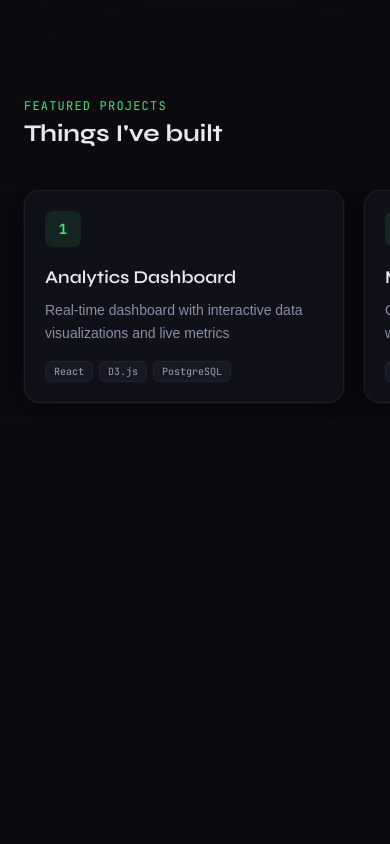
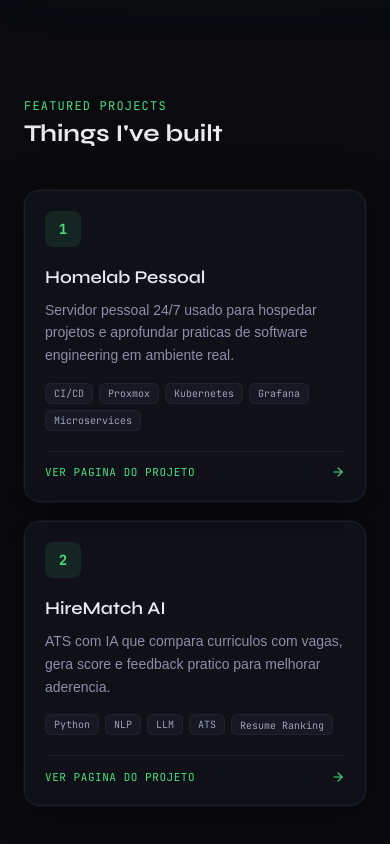
Before and after one commit to Netreck/Portfolio, a React (Vite) app in the folder web/: page /#about in a window 390 px wide. Shown: the part 1522-2366 px from the top of the page. Before the commit the page ends 2036 px from the top, so only its background shows below. Built offline with nearby package versions, Linux system fonts and the light colour scheme; no server answers; a web font is replaced by a local one.

Commit message:
adding project pages

```diff
--- a/web/src/App.tsx
+++ b/web/src/App.tsx
@@ -4,9 +4,21 @@ import ParticleField from './components/ParticleField'
 import Navbar from './components/Navbar'
 import Hero from './components/Hero'
 import Projects from './components/Projects'
+import ProjectPage from './components/ProjectPage'
+import { getProjectBySlug } from './data/projects'
 
 export default function App() {
+  const routeMatch = window.location.pathname.match(/^\/project\/([^/]+)\/?$/)
+  const projectSlug = routeMatch?.[1]
+  const activeProject = projectSlug ? getProjectBySlug(projectSlug) ?? null : null
+  const isProjectRoute = Boolean(routeMatch)
+
   useEffect(() => {
+    if (isProjectRoute) {
+      window.scrollTo({ top: 0, left: 0, behavior: 'auto' })
+      return
+    }
+
     if ('scrollRestoration' in window.history) {
       window.history.scrollRestoration = 'manual'
     }
@@ -23,7 +35,7 @@ export default function App() {
     requestAnimationFrame(() => {
       window.scrollTo({ top: 0, left: 0, behavior: 'auto' })
     })
-  }, [])
+  }, [isProjectRoute])
 
   return (
     <>
@@ -32,11 +44,17 @@ export default function App() {
       <div className="grain-overlay" />
       <div className="scanlines" />
 
-      <Navbar />
-      <main>
-        <Hero />
-        <Projects />
-      </main>
+      {isProjectRoute ? (
+        <ProjectPage project={activeProject} />
+      ) : (
+        <>
+          <Navbar />
+          <main>
+            <Hero />
+            <Projects />
+          </main>
+        </>
+      )}
     </>
   )
 }
--- /dev/null
+++ b/web/src/components/ProjectPage.tsx
@@ -0,0 +1,100 @@
+import { motion } from 'framer-motion'
+import { ArrowLeft, ExternalLink, Github } from 'lucide-react'
+import type { Project } from '../data/projects'
+
+interface ProjectPageProps {
+  project: Project | null
+}
+
+const ease = [0.22, 1, 0.36, 1] as [number, number, number, number]
+
+export default function ProjectPage({ project }: ProjectPageProps) {
+  if (!project) {
+    return (
+      <main className="relative z-10 min-h-screen px-6 pb-16 pt-24 md:px-12 lg:px-20">
+        <motion.div
+          initial={{ opacity: 0, y: 24 }}
+          animate={{ opacity: 1, y: 0 }}
+          transition={{ duration: 0.6, ease }}
+          className="mx-auto max-w-3xl rounded-3xl border border-dark-600/50 bg-dark-800/70 p-8 backdrop-blur-sm"
+        >
+          <p className="font-mono text-xs uppercase tracking-widest text-accent">Project</p>
+          <h1 className="mt-3 font-display text-3xl font-bold text-cream">Projeto nao encontrado</h1>
+          <p className="mt-4 text-sm leading-relaxed text-dark-300">
+            Nao foi possivel localizar esta pagina de projeto.
+          </p>
+          <a
+            href="/#projects"
+            className="mt-8 inline-flex items-center gap-2 rounded-xl border border-dark-600/70 bg-dark-900/60 px-4 py-2 font-mono text-xs uppercase tracking-wider text-cream-muted transition-colors hover:border-accent/45 hover:text-accent"
+          >
+            <ArrowLeft size={14} />
+            Voltar para projetos
+          </a>
+        </motion.div>
+      </main>
+    )
+  }
+
+  return (
+    <main className="relative z-10 min-h-screen px-6 pb-20 pt-24 md:px-12 lg:px-20">
+      <motion.div
+        initial={{ opacity: 0, y: 24 }}
+        animate={{ opacity: 1, y: 0 }}
+        transition={{ duration: 0.6, ease }}
+        className="mx-auto max-w-4xl"
+      >
+        <a
+          href="/#projects"
+          className="mb-6 inline-flex items-center gap-2 rounded-xl border border-dark-600/70 bg-dark-900/60 px-4 py-2 font-mono text-xs uppercase tracking-wider text-cream-muted transition-colors hover:border-accent/45 hover:text-accent"
+        >
+          <ArrowLeft size={14} />
+          Voltar para projetos
+        </a>
+
+        <section className="glow-card rounded-3xl border border-dark-600/60 bg-dark-800/70 p-8 backdrop-blur-sm md:p-10">
+          <p className="font-mono text-xs uppercase tracking-widest text-accent">Project Detail</p>
+          <h1 className="mt-3 font-display text-3xl font-bold text-cream md:text-4xl">{project.title}</h1>
+          <p className="mt-5 max-w-3xl text-base leading-relaxed text-dark-300">{project.intro}</p>
+
+          <div className="mt-6 flex flex-wrap gap-2">
+            {project.tags.map((tag) => (
+              <span
+                key={tag}
+                className="rounded-md border border-dark-600/60 bg-dark-700/50 px-2.5 py-1 font-mono text-[11px] text-cream-muted"
+              >
+                {tag}
+              </span>
+            ))}
+          </div>
+
+          <div className="mt-8 rounded-2xl border border-dark-600/50 bg-dark-900/45 p-5">
+            <h2 className="font-display text-xl font-semibold text-cream">Resumo</h2>
+            <p className="mt-3 text-sm leading-relaxed text-dark-300">{project.description}</p>
+          </div>
+
+          <div className="mt-7">
+            <h2 className="font-display text-xl font-semibold text-cream">Destaques</h2>
+            <ul className="mt-3 space-y-2 text-sm leading-relaxed text-dark-300">
+              {project.highlights.map((item) => (
+                <li key={item} className="rounded-xl border border-dark-600/40 bg-dark-900/35 px-4 py-2.5">
+                  {item}
+                </li>
+              ))}
+            </ul>
+          </div>
+
+          <a
+            href={project.githubUrl}
+            target="_blank"
+            rel="noreferrer"
+            className="mt-8 inline-flex items-center gap-2 rounded-xl bg-accent px-4 py-2.5 font-mono text-xs font-semibold uppercase tracking-wider text-dark-950 transition-colors hover:bg-accent-dim"
+          >
+            <Github size={15} />
+            Ver no GitHub
+            <ExternalLink size={13} />
+          </a>
+        </section>
+      </motion.div>
+    </main>
+  )
+}
--- a/web/src/components/Projects.tsx
+++ b/web/src/components/Projects.tsx
@@ -1,45 +1,7 @@
 import { useRef } from 'react'
 import { motion, useInView } from 'framer-motion'
-import { ChevronLeft, ChevronRight, ExternalLink } from 'lucide-react'
-
-interface Project {
-  title: string
-  description: string
-  tags: string[]
-}
-
-const projects: Project[] = [
-  {
-    title: 'Analytics Dashboard',
-    description: 'Real-time dashboard with interactive data visualizations and live metrics',
-    tags: ['React', 'D3.js', 'PostgreSQL'],
-  },
-  {
-    title: 'Mobile App',
-    description: 'Cross-platform fitness tracking application with social features',
-    tags: ['React Native', 'Firebase'],
-  },
-  {
-    title: 'Open Source CLI',
-    description: 'Developer productivity tool with 2k+ GitHub stars',
-    tags: ['Rust', 'CLI'],
-  },
-  {
-    title: 'AI Content Generator',
-    description: 'AI-powered content creation platform for marketing teams',
-    tags: ['Python', 'OpenAI', 'Next.js'],
-  },
-  {
-    title: 'E-Commerce Platform',
-    description: 'Full-stack marketplace with payments and real-time inventory',
-    tags: ['React', 'Node.js', 'Stripe'],
-  },
-  {
-    title: 'SaaS Analytics',
-    description: 'Business analytics with custom reports and team collaboration',
-    tags: ['TypeScript', 'AWS', 'GraphQL'],
-  },
-]
+import { ArrowRight, ExternalLink } from 'lucide-react'
+import { projects } from '../data/projects'
 
 const ease = [0.22, 1, 0.36, 1] as [number, number, number, number]
 
@@ -54,18 +16,8 @@ const cardVariants = {
 }
 
 export default function Projects() {
-  const scrollRef = useRef<HTMLDivElement>(null)
   const sectionRef = useRef<HTMLDivElement>(null)
   const isInView = useInView(sectionRef, { once: true, amount: 0.15 })
-
-  const scroll = (dir: 'left' | 'right') => {
-    if (!scrollRef.current) return
-    const amount = 340
-    scrollRef.current.scrollBy({
-      left: dir === 'left' ? -amount : amount,
-      behavior: 'smooth',
-    })
-  }
 
   return (
     <section id="projects" ref={sectionRef} className="relative z-10 py-24">
@@ -84,40 +36,22 @@ export default function Projects() {
             Things I've built
           </h2>
         </div>
-        <div className="hidden items-center gap-2 sm:flex">
-          <button
-            onClick={() => scroll('left')}
-            className="flex h-9 w-9 cursor-pointer items-center justify-center rounded-lg border border-dark-600 bg-dark-800/60 text-cream-muted transition-all hover:border-accent/40 hover:text-accent"
-            aria-label="Scroll left"
-          >
-            <ChevronLeft size={16} />
-          </button>
-          <button
-            onClick={() => scroll('right')}
-            className="flex h-9 w-9 cursor-pointer items-center justify-center rounded-lg border border-dark-600 bg-dark-800/60 text-cream-muted transition-all hover:border-accent/40 hover:text-accent"
-            aria-label="Scroll right"
-          >
-            <ChevronRight size={16} />
-          </button>
-        </div>
       </motion.div>
 
-      {/* Carousel */}
       <div
-        ref={scrollRef}
-        className="no-scrollbar flex gap-5 overflow-x-auto px-6 pb-4 md:px-12 lg:px-20"
+        className="grid gap-5 px-6 pb-4 md:grid-cols-2 md:px-12 lg:px-20"
       >
         {projects.map((project, i) => (
-          <motion.div
+          <motion.a
             key={project.title}
+            href={`/project/${project.slug}`}
             custom={i}
             variants={cardVariants}
             initial="hidden"
             animate={isInView ? 'visible' : 'hidden'}
             whileHover={{ y: -6, transition: { duration: 0.25 } }}
-            className="group glow-card min-w-[280px] max-w-[320px] flex-shrink-0 cursor-pointer rounded-2xl border border-dark-600/60 bg-dark-800/50 p-5 backdrop-blur-sm transition-all duration-300"
+            className="group glow-card flex cursor-pointer flex-col rounded-2xl border border-dark-600/60 bg-dark-800/50 p-5 backdrop-blur-sm transition-all duration-300"
           >
-            {/* Icon row */}
             <div className="mb-4 flex items-center justify-between">
               <div className="flex h-9 w-9 items-center justify-center rounded-lg bg-accent/10 text-accent">
                 <span className="font-mono text-sm font-bold">{i + 1}</span>
@@ -138,7 +72,6 @@ export default function Projects() {
               {project.description}
             </p>
 
-            {/* Tags */}
             <div className="flex flex-wrap gap-1.5">
               {project.tags.map((tag) => (
                 <span
@@ -149,7 +82,13 @@ export default function Projects() {
                 </span>
               ))}
             </div>
-          </motion.div>
+            <div className="mt-5 flex items-center justify-between border-t border-dark-600/40 pt-3">
+              <span className="font-mono text-[11px] uppercase tracking-wider text-accent">
+                Ver pagina do projeto
+              </span>
+              <ArrowRight size={14} className="text-accent transition-transform group-hover:translate-x-1" />
+            </div>
+          </motion.a>
         ))}
       </div>
     </section>
--- /dev/null
+++ b/web/src/data/projects.ts
@@ -0,0 +1,46 @@
+export interface Project {
+  slug: string
+  title: string
+  description: string
+  intro: string
+  highlights: string[]
+  tags: string[]
+  githubUrl: string
+}
+
+export const projects: Project[] = [
+  {
+    slug: 'homelab-pessoal',
+    title: 'Homelab Pessoal',
+    description:
+      'Servidor pessoal 24/7 usado para hospedar projetos e aprofundar praticas de software engineering em ambiente real.',
+    intro:
+      'Este homelab e minha base de experimentacao continua. Uso o ambiente para testar arquitetura, operacao e automacao de ponta a ponta antes de levar ideias para producao em outros contextos.',
+    highlights: [
+      'Infraestrutura virtualizada com Proxmox, VMs e containers para workloads diferentes.',
+      'Pipelines de CI/CD para deploy e manutencao recorrente dos servicos.',
+      'Stack de observabilidade com Grafana, Prometheus e Loki para metricas e logs centralizados.',
+    ],
+    tags: ['CI/CD', 'Proxmox', 'Kubernetes', 'Grafana', 'Microservices'],
+    githubUrl: 'https://github.com/Netreck/myHomeLab',
+  },
+  {
+    slug: 'hirematch-ai',
+    title: 'HireMatch AI',
+    description:
+      'ATS com IA que compara curriculos com vagas, gera score e feedback pratico para melhorar aderencia.',
+    intro:
+      'O HireMatch AI nasceu para simular o fluxo de triagem de curriculos com foco em clareza para o candidato. A plataforma cruza habilidades, requisitos e contexto da vaga para produzir uma avaliacao objetiva.',
+    highlights: [
+      'Ranking automatico de curriculo com base em um banco de vagas.',
+      'Comparacao personalizada com uma vaga enviada pelo proprio usuario.',
+      'Feedback com pontos fortes, lacunas e direcoes de melhoria.',
+    ],
+    tags: ['Python', 'NLP', 'LLM', 'ATS', 'Resume Ranking'],
+    githubUrl: 'https://github.com/Netreck/HireMatch-AI',
+  },
+]
+
+export function getProjectBySlug(slug: string): Project | undefined {
+  return projects.find((project) => project.slug === slug)
+}
```
Also changed, not shown: web/src/components/ChatMessage.tsx (+15 -6 lines).
